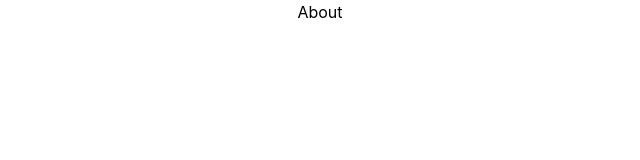
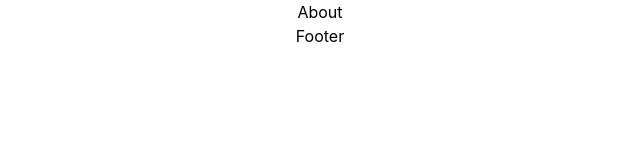
Before and after one commit to maxymlyskov/lengency, a React (Create React App) app: page /about in a window 1280 px wide. Shown: the top 160 px of the page, without its empty margins (320-960 px from the left). Built offline with nearby package versions, Linux system fonts and the light colour scheme.

Commit message:
Added layout component.

```diff
--- a/src/App.js
+++ b/src/App.js
@@ -5,10 +5,12 @@
 import About from './pages/About'
 import Clients from './pages/Clients'
 import Contact from './pages/Contact'
+import Layout from './components/Layout';
 
 function App() {
   return (
     <div className="App">
+      <Layout>
        <BrowserRouter>
         <Routes>
           <Route path='/' element={<Home/>}/>
@@ -17,6 +19,7 @@
           <Route path='/contact' element={<Contact/>}/>
         </Routes>
        </BrowserRouter>
+      </Layout>
     </div>
   );
 }
--- /dev/null
+++ b/src/components/Layout.jsx
@@ -0,0 +1,12 @@
+import React from 'react'
+
+function Layout({children}) {
+  return (
+    <div>
+        <div className="content">{children}</div>
+        <div className="footer"><h1>Footer</h1></div>
+    </div>
+  )
+}
+
+export default Layout
--- a/src/pages/About/index.jsx
+++ b/src/pages/About/index.jsx
@@ -2,6 +2,7 @@
 
 function About() {
   return (
+
     <div>About</div>
   )
 }
```
